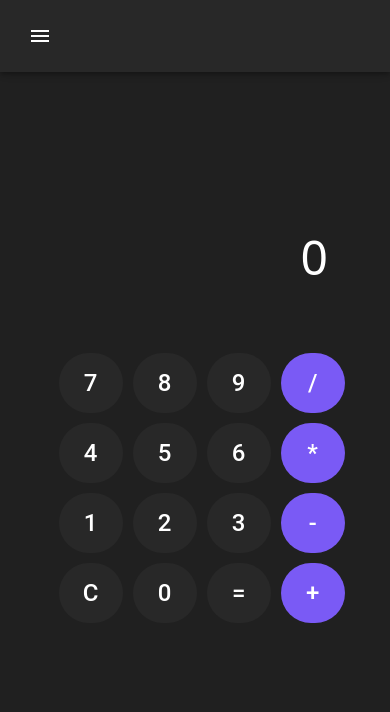
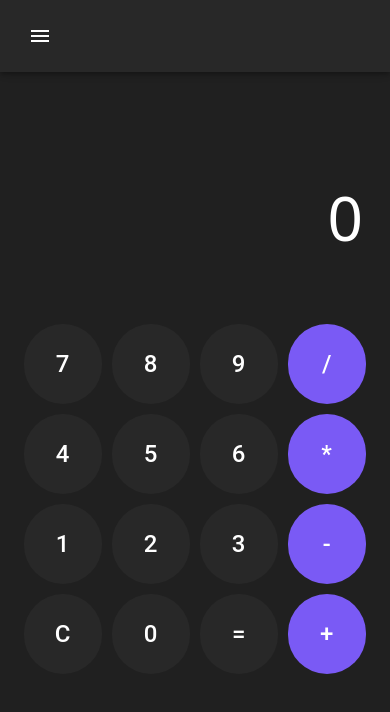
Before and after one commit to JiraldLaurea/ReactJSCalusay, a React (Vite) app: page /calculator in a window 390 px wide. Shown: the top 712 px of the page. Built offline with nearby package versions, Linux system fonts and the light colour scheme.

Commit message:
bugfix 3

```diff
--- a/src/components/JsonCard.tsx
+++ b/src/components/JsonCard.tsx
@@ -62,7 +62,7 @@ const JsonCard = ({
                 style={{ width: "100%", marginBottom: "30px" }}
             >
                 <Card.Body>
-                    <div className="cardItemTitle">
+                    <div className="jsonCardTitle">
                         <Avatar {...stringAvatar(name.toString())} />
                         <div
                             style={{
--- a/src/index.css
+++ b/src/index.css
@@ -80,6 +80,7 @@ body {
 }
 
 .calcGridContainer {
+    width: 100%;
     display: grid;
     grid-template-columns: auto auto auto auto;
     row-gap: 10px;
@@ -177,13 +178,6 @@ body {
     /* Calculator */
 
     .calcContainer {
-        max-width: 320px;
-    }
-    .calcButtons {
-        max-width: 60px !important;
-        height: 60px !important;
-    }
-    .calcTextField {
-        font-size: 48px !important;
+        max-width: 420px;
     }
 }
```
